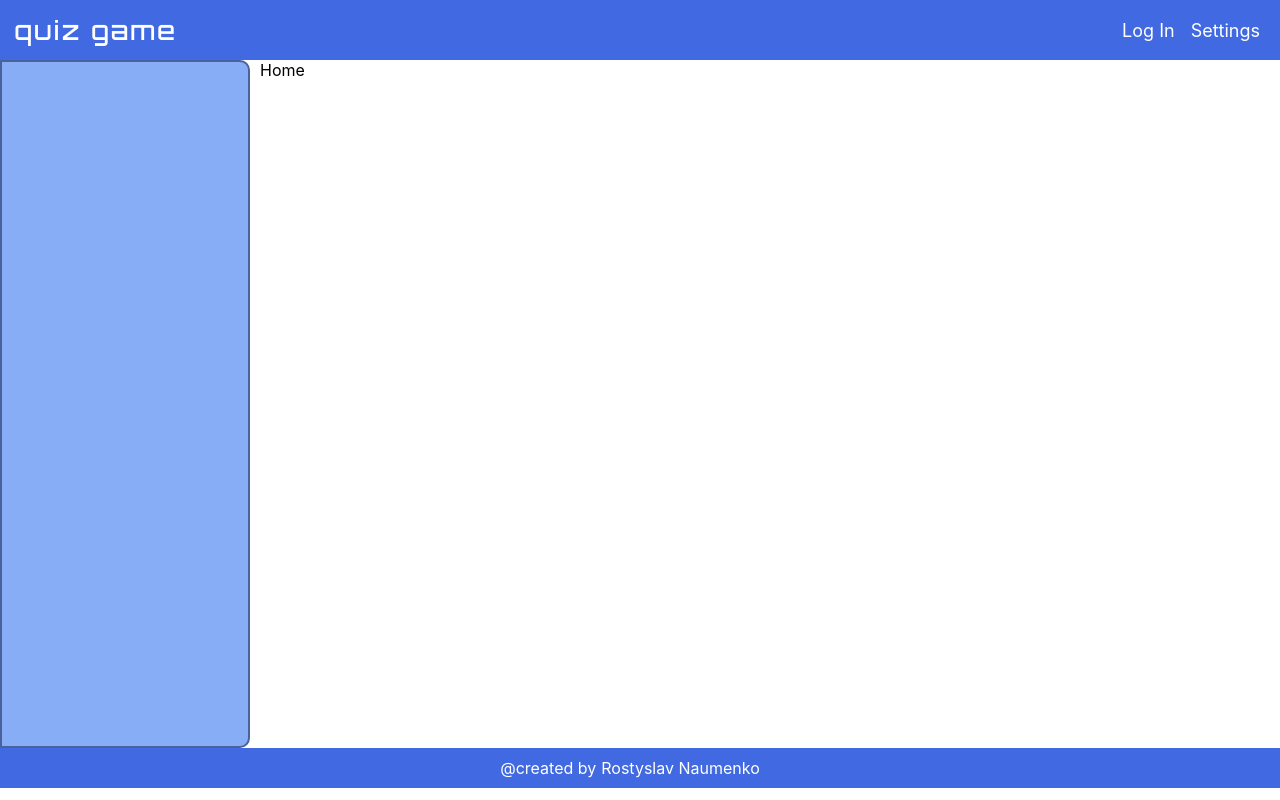
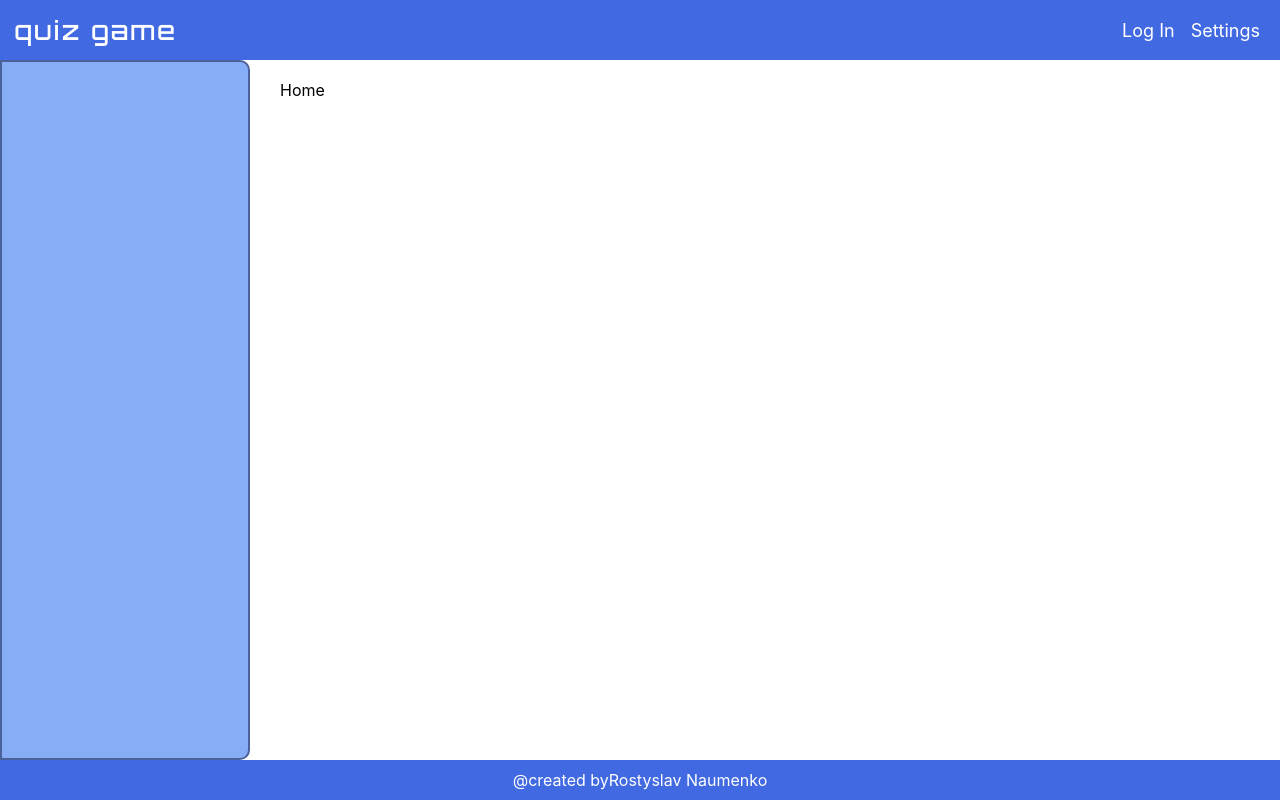
Before and after one commit to RostyslavNaumenko/QuizGame, a React (Create React App) app: page / in a window 1280 px wide. Built offline with nearby package versions, Linux system fonts and the light colour scheme.

Commit message:
sidebar styles

```diff
--- a/src/components/footer/footer.module.css
+++ b/src/components/footer/footer.module.css
@@ -1,16 +1,15 @@
 .container {
-  flex: 1;
+  margin-top: auto;
   background-color: #4169e1;
   color: white;
-  padding: 10px;
+  height: 40px;
 }
 
 .sections {
   display: flex;
-  gap: 5px;
   justify-content: center;
   align-items: center;
-  margin-right: 20px;
+  height: 100%;
 }
 
 .text {
--- a/src/components/homepage/Homepage.tsx
+++ b/src/components/homepage/Homepage.tsx
@@ -6,7 +6,7 @@ const Homepage: React.FC = () => {
   return (
     <div className={styles.content}>
       <Sidebar />
-      <div>Home</div>
+      <div className={styles.mainContent}>Home</div>
     </div>
   );
 };
--- a/src/components/homepage/homePage.module.css
+++ b/src/components/homepage/homePage.module.css
@@ -1,3 +1,9 @@
 .content {
   display: flex;
+  flex: 1;
 }
+
+.mainContent {
+  flex-grow: 1;
+  padding: 20px;
+}
--- a/src/components/sidebar/sidebar.module.css
+++ b/src/components/sidebar/sidebar.module.css
@@ -1,7 +1,8 @@
 .container {
   display: flex;
+  position: sticky;
   width: 250px;
-  height: 86vh;
+  height: calc(100vh - 100px);
   background-color: #86adf5;
   border: 2px solid #4b619c;
   border-radius: 0 10px 10px 0;
@@ -10,4 +11,5 @@
   color: white;
   overflow-y: auto;
   margin-right: 10px;
+  margin-top: auto;
 }
--- a/src/index.css
+++ b/src/index.css
@@ -7,9 +7,9 @@ body {
   -moz-osx-font-smoothing: grayscale;
   flex-direction: column;
   height: 100%;
+  min-height: 100vh;
   display: flex;
   flex: 1;
-  overflow: hidden;
 }
 
 code {
```
